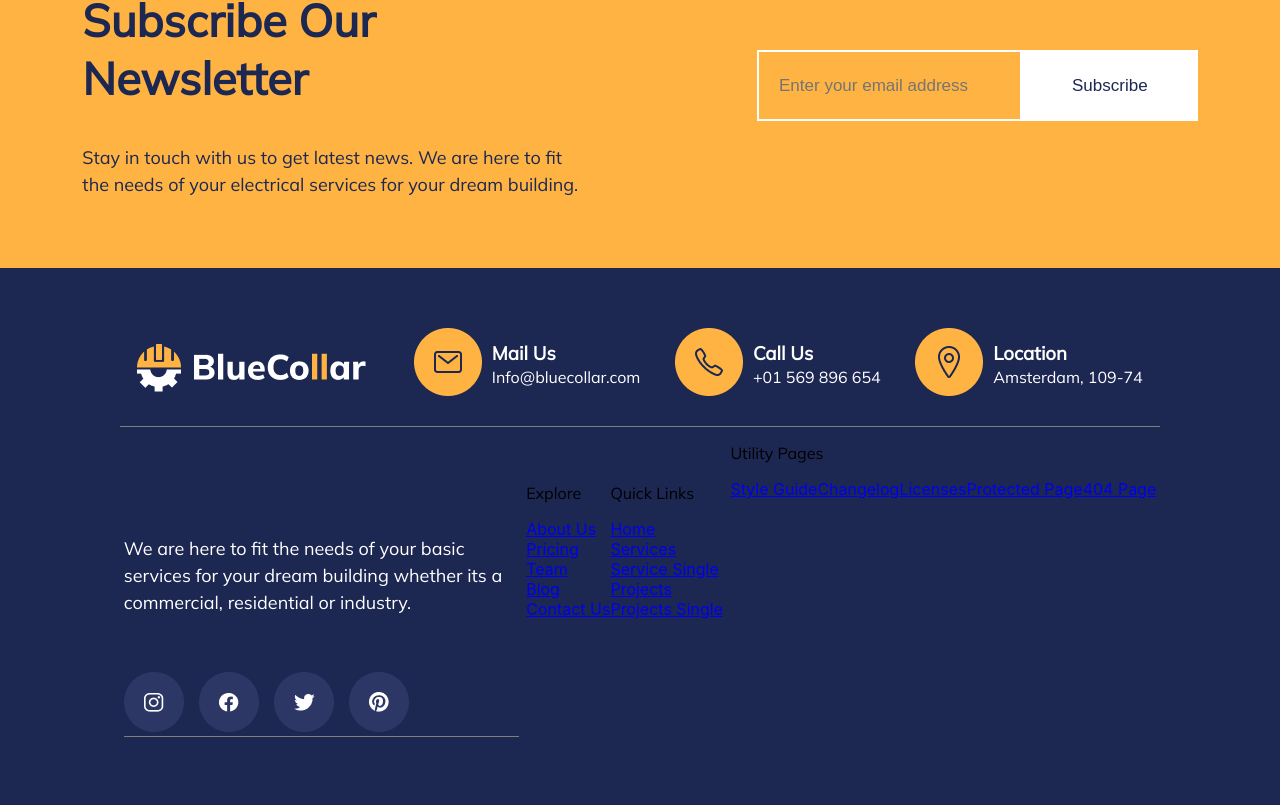
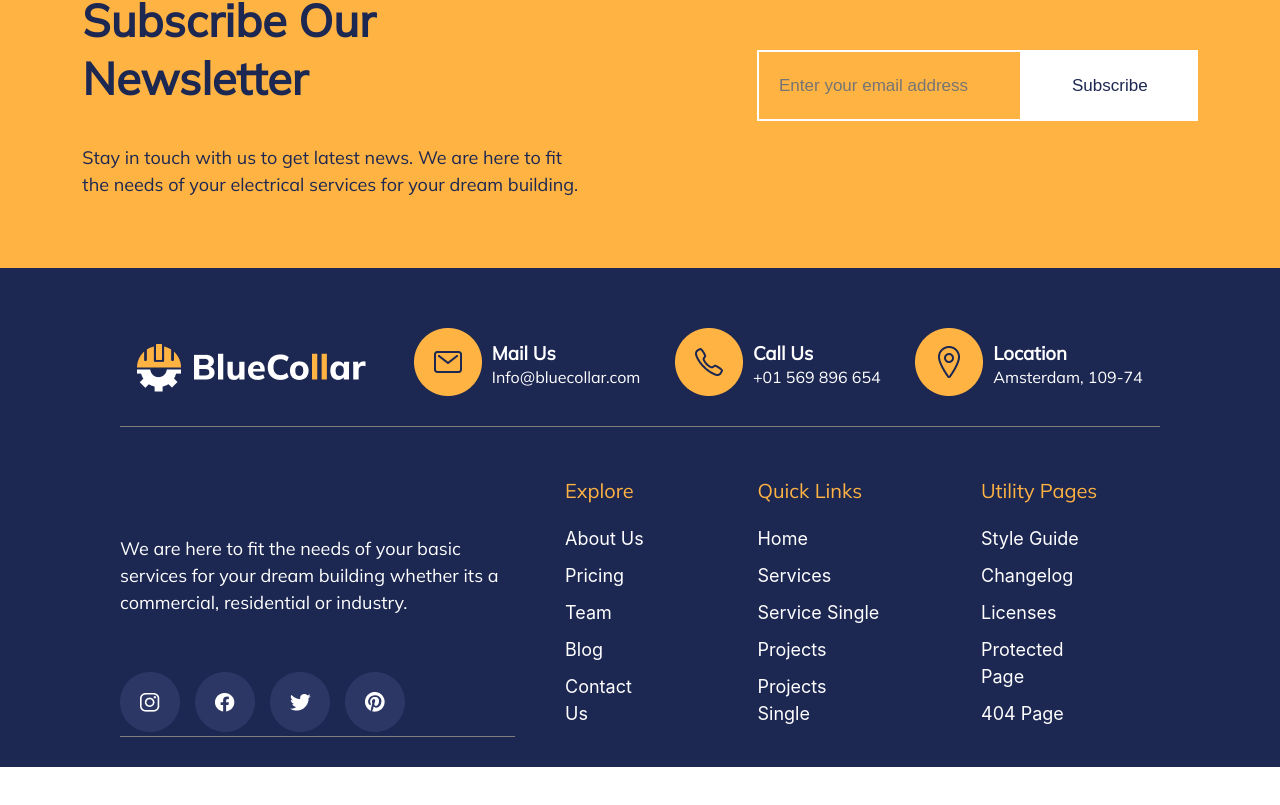
Before and after one commit to Klaot/bluecollor, a React (Create React App) app: page / in a window 1280 px wide. Shown: the part 10408-11213 px from the top of the page. After the commit the page ends 11175 px from the top, so only its background shows below. Built offline with nearby package versions, Linux system fonts and the light colour scheme.

Commit message:
закончил footer

```diff
--- a/src/components/Footer.js
+++ b/src/components/Footer.js
@@ -65,7 +65,6 @@ const Footer = () => {
                         <a href='#'>Projects</a>
                         <a href='#'>Projects Single</a>
                     </div>
-
                 </div>
                 <div className='footer-link'>
                         <p>Utility Pages</p>
--- a/src/styles/styles.scss
+++ b/src/styles/styles.scss
@@ -1150,6 +1150,7 @@ $colorH4: #1C2752;
 .footer {
   background-color: $colorH4;
   padding: 120px;
+  padding-bottom: 30px;
   padding-top: 60px;
 
   .footer-info-header {
@@ -1204,12 +1205,29 @@ $colorH4: #1C2752;
   }
   .footer-links {
     display: flex;
-    padding-top: 40px;
+    padding-top: 30px;
+  }
+  .footer-link {
+    display: flex;
+    justify-content: center;
+    flex-direction: column;
+    padding-inline: 50px;
+    word-wrap: normal;
 
-
-    .footer-link {
-      display: flex;
-      flex-direction: column;
-    }
+    a {
+    margin-bottom: 10px;
+    font-size: 18px;
+    line-height: 27px;
+    color: #fff;
+    text-decoration: none;
+  }
+  p {
+    font-size: 20px;
+    line-height: 28px;
+    color: $colorbg;
   }
 }
+  .footer-link:nth-child(3) {
+    padding-top: 30px;
+  }
+}
```
